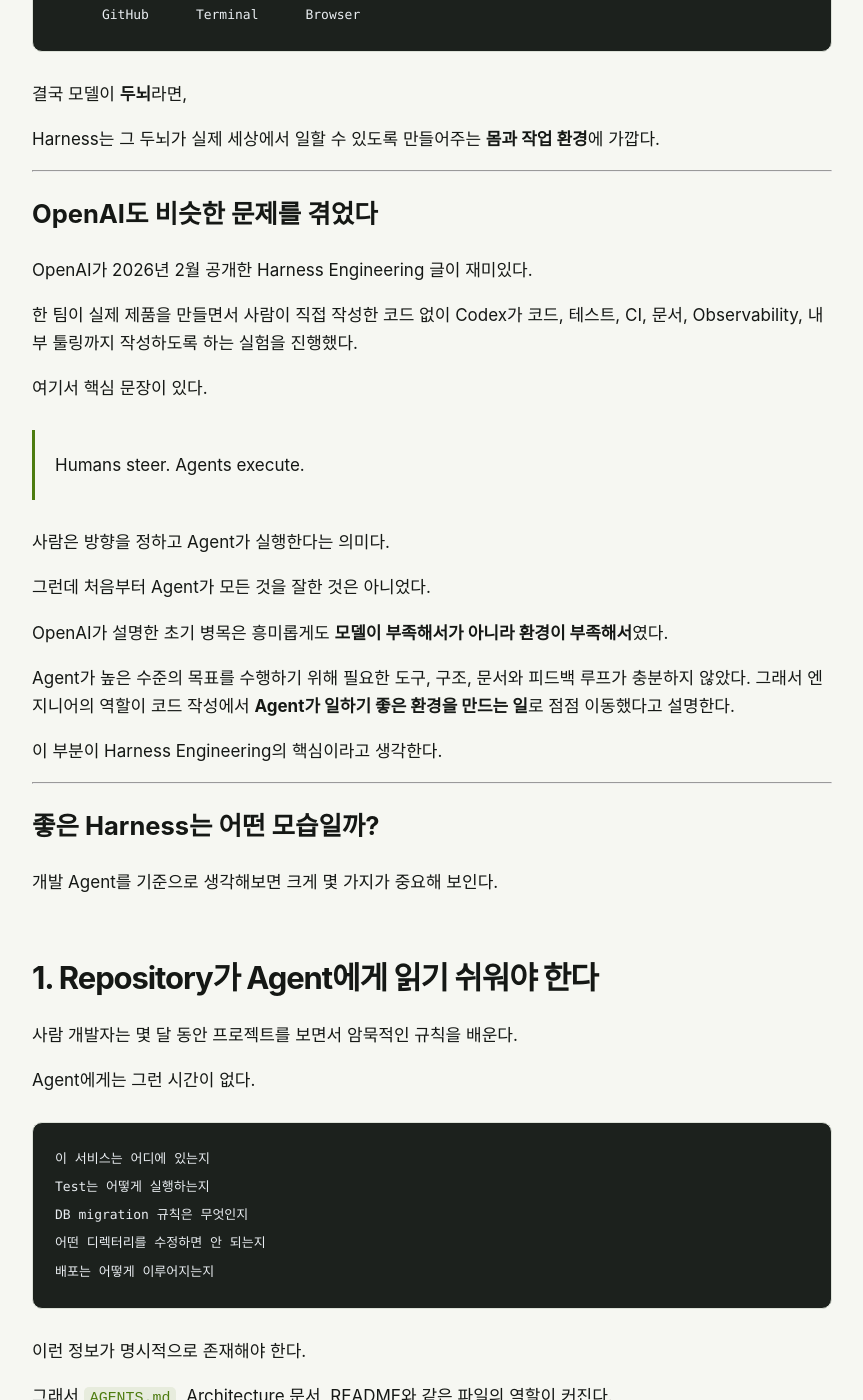
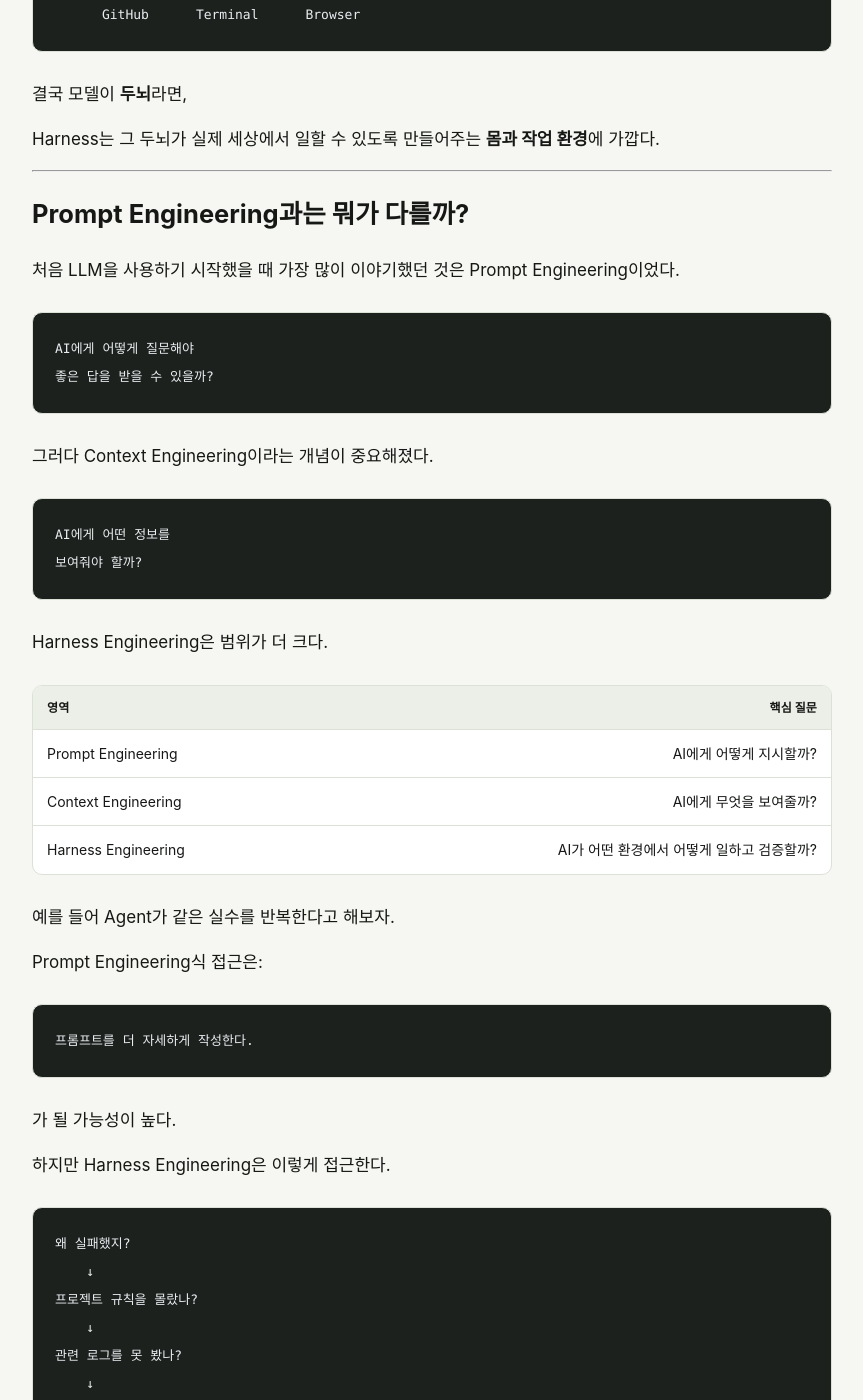
Before and after one commit to choi-jiwoong/choi-jiwoong.github.io, a Jekyll site: the page built from _posts/2026-09-08-harness-engineering-ai-agents.md, in a window 1280 px wide and 1400 px high, scrolled down 4236 px. Shown: the whole window, without its empty margins (208-1071 px from the left). Built offline with Jekyll 4.4.1, drawn with Linux system fonts in a browser that asks for light colours; some of the changed text lies outside the part shown.

Commit message:
Finalize harness engineering post

````diff
--- a/_posts/2026-09-08-harness-engineering-ai-agents.md
+++ b/_posts/2026-09-08-harness-engineering-ai-agents.md
@@ -1,6 +1,6 @@
 ---
-title: "AI Agent 시대, 왜 Harness Engineering이 중요해졌을까"
-description: "모델이 강해질수록 중요한 것은 모델 자체보다 에이전트가 일하는 환경이다. Harness Engineering이 무엇이고 왜 DevOps와 Platform Engineering의 다음 관심사가 될 수 있는지 정리해봤다."
+title: "프롬프트 엔지니어링 다음은 왜 Harness Engineering인가"
+description: "GPT-6 Astra처럼 모델이 강해질수록 중요한 것은 프롬프트보다 에이전트가 일할 환경이다. Harness Engineering이 무엇이고 왜 DevOps와 Platform Engineering의 다음 관심사가 될 수 있는지 정리해봤다."
 date: 2026-09-08 14:20:00 +0900
 categories: [AI]
 tags: [AI, Agent, HarnessEngineering, GPT6, Astra, Codex, DevOps, PlatformEngineering]
@@ -134,6 +134,62 @@
 결국 모델이 **두뇌**라면,
 
 Harness는 그 두뇌가 실제 세상에서 일할 수 있도록 만들어주는 **몸과 작업 환경**에 가깝다.
+
+---
+
+# Prompt Engineering과는 뭐가 다를까?
+
+처음 LLM을 사용하기 시작했을 때 가장 많이 이야기했던 것은 Prompt Engineering이었다.
+
+```text
+AI에게 어떻게 질문해야
+좋은 답을 받을 수 있을까?
+```
+
+그러다 Context Engineering이라는 개념이 중요해졌다.
+
+```text
+AI에게 어떤 정보를
+보여줘야 할까?
+```
+
+Harness Engineering은 범위가 더 크다.
+
+| 영역 | 핵심 질문 |
+|---|---|
+| Prompt Engineering | AI에게 어떻게 지시할까? |
+| Context Engineering | AI에게 무엇을 보여줄까? |
+| Harness Engineering | AI가 어떤 환경에서 어떻게 일하고 검증할까? |
+
+예를 들어 Agent가 같은 실수를 반복한다고 해보자.
+
+Prompt Engineering식 접근은:
+
+```text
+프롬프트를 더 자세하게 작성한다.
+```
+
+가 될 가능성이 높다.
+
+하지만 Harness Engineering은 이렇게 접근한다.
+
+```text
+왜 실패했지?
+    ↓
+프로젝트 규칙을 몰랐나?
+    ↓
+관련 로그를 못 봤나?
+    ↓
+테스트가 부족했나?
+    ↓
+실패를 감지할 방법이 없었나?
+    ↓
+필요한 시스템을 추가한다.
+```
+
+중요한 차이다.
+
+**AI에게 "더 잘해"라고 요청하는 것이 아니라, AI가 잘할 수밖에 없는 환경을 만든다.**
 
 ---
 
@@ -599,6 +655,7 @@
 
 | 과거 | 앞으로 |
 |---|---|
+| 좋은 Prompt | 좋은 Environment |
 | 코드 생성 | 작업 완료 |
 | 답변 정확도 | End-to-End 성공률 |
 | 사람 중심 Tool | Agent가 사용할 수 있는 Tool |
````
Also changed, not shown: other parts of _posts/2026-09-08-harness-engineering-ai-agents.md (+0 -2 lines).
